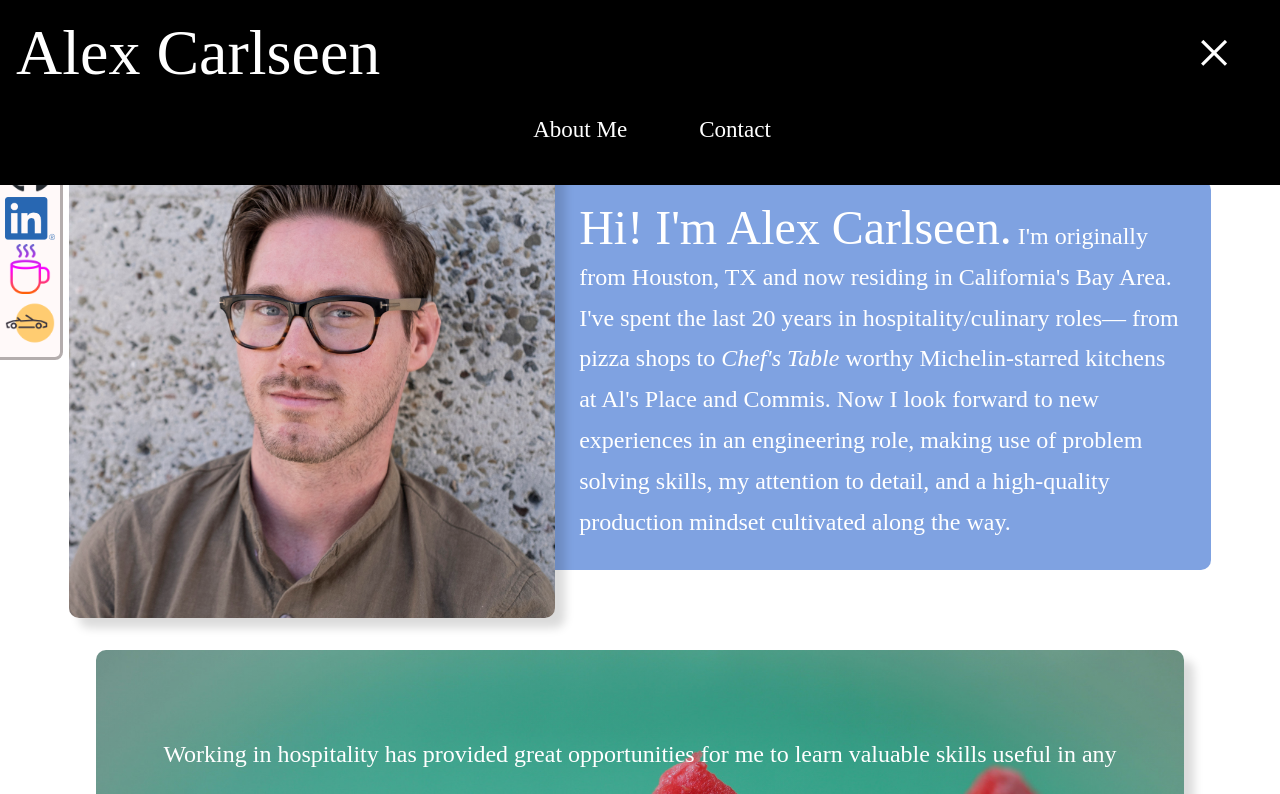
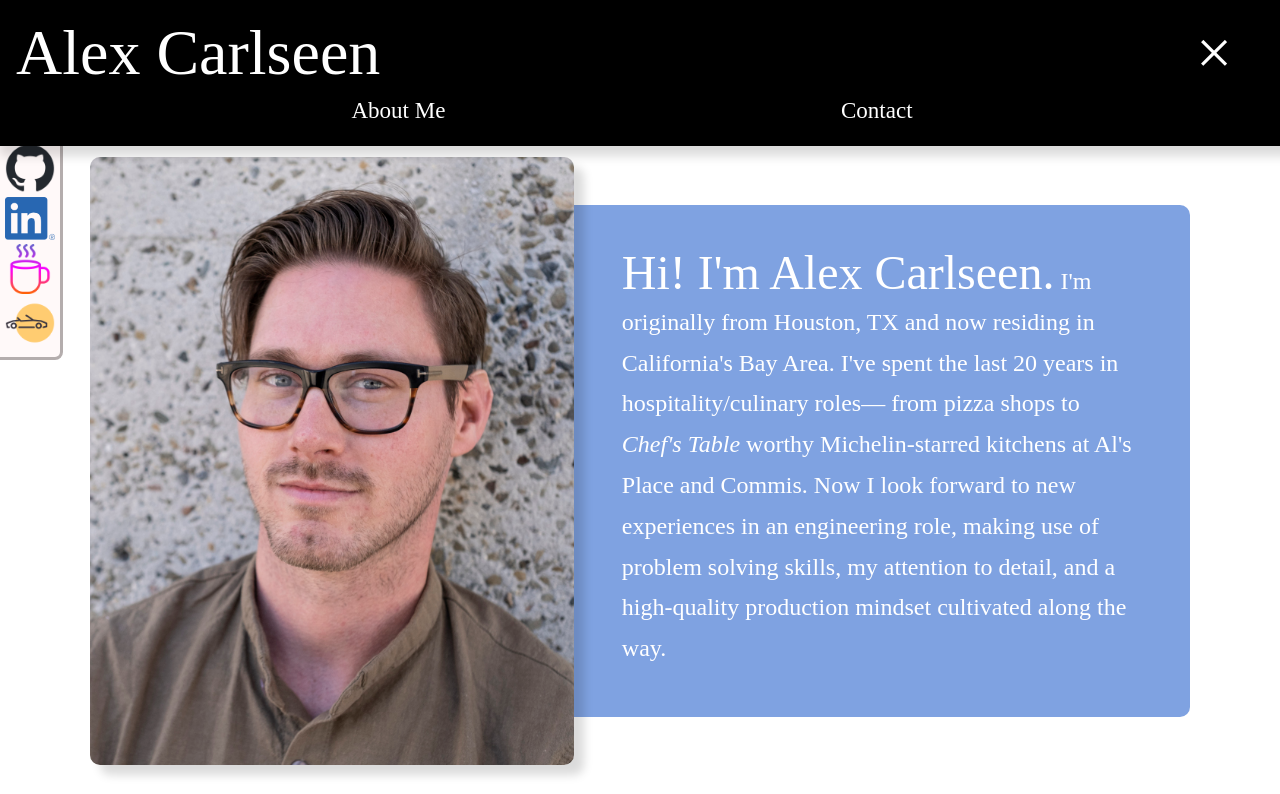
Before and after one commit to acarlseen/acarlseen.github.io, a plain HTML site: page index.html in a window 1280 px wide. Both pictures are taken after a click on the link 1210 px from the left and 53 px from the top of the page. Shown: the top 794 px of the page. Drawn offline with Linux system fonts and the light colour scheme; a web font is replaced by a local one.

Commit message:
stylizing nav-bar

```diff
--- a/index.html
+++ b/index.html
@@ -18,9 +18,11 @@
         <a href="https://euphonious-cat-b38dac.netlify.app" target="_blank"><img src="/static/img/car.png" alt=""></a>
     </div>
     <div class="container-main">
+
+
             <div class="intro">
                 <div class="headshot">
-                <img class="headshot-img" src="./static/img/headshot_square.jpg" alt="">
+
                 </div>
                 <div class="stats">
                     <div class="stats-text">
@@ -32,6 +34,7 @@
                     </div>
                 </div>
             </div>
+
         <div class="container">
             <div class="experience">
                 <div class="experience-text">
--- a/nav.js
+++ b/nav.js
@@ -8,7 +8,7 @@ addEventListener('DOMContentLoaded', () => {
             <div class="burger">\
                 <a href="javascript:void(0)" onClick="menuToggle()"><i class="fa-solid fa-bars" style="color: #fafafa;"></i></a>\
             </div>\
-            <div class="close-menu">\
+            <div class="close-menu off">\
                 <a href="javascript:void(0)" onClick="menuToggle()">&times;</a>\
             </div>\
         </div>\
@@ -27,17 +27,23 @@ addEventListener('DOMContentLoaded', () => {
 })
 
 function menuToggle(){
-    var x = document.getElementById('drop-menu')
-    var y = document.getElementsByClassName('burger')[0]
-    var z = document.getElementsByClassName('close-menu')[0]
-    if (x.style.display == 'flex'){
-        x.style.display = 'none';
-        y.style.display = 'flex'
-        z.style.display = 'none'
-    }
-    else {
-        x.style.display = 'flex';
-        y.style.display = 'none'
-        z.style.display = 'flex'
-    }
+    var dropMenu = document.getElementById('drop-menu')
+    var burger = document.getElementsByClassName('burger')[0]
+    var closeMenu = document.getElementsByClassName('close-menu')[0]
+    const dropMenu_class = dropMenu.classList;
+    const burger_class = burger.classList;
+    const closeMenu_class = closeMenu.classList;
+    dropMenu_class.toggle('open')
+    burger_class.toggle('off')
+    closeMenu_class.toggle('off')
+    // if (x.style.display == 'flex'){
+    //     x.style.display = 'none';
+    //     y.style.display = 'flex'
+    //     z.style.display = 'none'
+    // }
+    // else {
+    //     x.style.display = 'flex';
+    //     y.style.display = 'none'
+    //     z.style.display = 'flex'
+    // }
 }
--- a/static/css/base.css
+++ b/static/css/base.css
@@ -29,6 +29,7 @@ body{
     position: fixed;
     width: 100vw;
     z-index: 100;
+    box-shadow: 0px 10px 10px rgba(0, 0, 0, 0.145);
 }
 
 .brand-burger{
@@ -38,10 +39,13 @@ body{
     align-items: center;
 }
 .brand{
-    font-size: 2em;
+    font-size: 1.5em;
     color: white;
     text-decoration: none;
-    transition: color ease-in-out .3s
+    transition: color ease-in-out .3s;
+    @media only screen and (min-width: 1080px){
+        font-size: 2em;
+    }
 }
 
 .brand:hover{
@@ -56,10 +60,15 @@ body{
     }
 }
 
+.burger.off{
+    display:none;
+}
+
 .close-menu{
     width: 100px;
-    display: none;
+    display: flex;
     font-size: 4em;
+    transition: all .2s ease;
     a{
         color: white;
         text-decoration:none;
@@ -67,11 +76,28 @@ body{
     }
 }
 
+.close-menu.off{
+    display: none;
+}
+
 #drop-menu{
-    display: none;
+    display: flex;
+    overflow: hidden;
+    height: 0px;
     background-color: black;
+    align-items: center;
+    transition: height .3s ease;
     justify-content: space-evenly;
+    ul{
+        display: contents;
+    }
 }
+
+#drop-menu.open{
+    height: 40px;
+    background-color: black;
+}
+
 .menu-item{
     color: white;
     text-decoration: none;
@@ -86,5 +112,9 @@ body{
 }
 
 .spacer{
-    height: 100px;
+    height: .5em;
+    @media only screen and (min-width: 1080px){
+        height: 125px;
+    }
+
 }
--- a/static/css/index.css
+++ b/static/css/index.css
@@ -24,13 +24,11 @@
 
 
 .links{
-    border: solid rgb(180, 173, 173) 3px;
-    border-bottom: none;
+    border-top: solid rgb(180, 173, 173) 3px;
     z-index: 10;
     margin-top: 130px;
     position: fixed;
     bottom: 0;
-    left: -5px;
     width: 99%;
     display: flex;
     justify-content: space-around;
@@ -47,6 +45,7 @@
         top: 35px;
         bottom: auto;
         left: 0px;
+        border: solid rgb(180, 173, 173) 3px;
         border-left: none;
         border-bottom: solid rgb(180, 173, 173) 3px;
         border-top-right-radius: 8px;
@@ -59,6 +58,8 @@
     display: flex;
     flex-direction: column;
     padding: 2em;
+    padding-left: 7%;
+    padding-right: 7%;
     justify-content: center;
     @media only screen and (min-width: 1080px){
         flex-direction: row;
@@ -69,14 +70,19 @@
 
 .headshot{
 
-    object-fit: cover;
+    background-image: url('/static/img/headshot_square.jpg');
+    background-size: cover;
+    background-position: center;
     border-radius: 10px;
     overflow: hidden;
     z-index: 5;
     box-shadow: 10px 10px 10px rgba(0, 0, 0, 0.145);
-    height: 40vh;
+    height: 85vw;
+    width: 85vw;
     @media only screen and (min-width: 1080px){
-        max-width: 40%;
+        width: 40vw;
+        height: 40vw;
+        aspect-ratio: 1/1;
         height: auto;
         display: flex;
         flex-direction: column;
@@ -84,25 +90,23 @@
 
 }
 
-.headshot-img{
-    width: 100%;
-    height: auto;
-}
 
 .stats{
     background-color: rgb(127, 162, 225);
     align-items: center;
-    margin-bottom: 2em;
+    margin-top: -10px;
     border-bottom-left-radius: 10px;
     border-bottom-right-radius: 10px;
     font-size: 1.5em;
-    padding: 1em;
+    padding: 2em;
     color: white;
+    width: calc(85vw - 4em);
     .greeting{
         font-size: 2em;
         display: inline-block;
     };
     @media only screen and (min-width: 1080px){
+        margin-bottom: 2em;
         margin-top: 2em;
         display: flex;
         width: 50%;
```
Also changed, not shown: 2 other files. Lines whose indentation alone changed are shown as unchanged.
